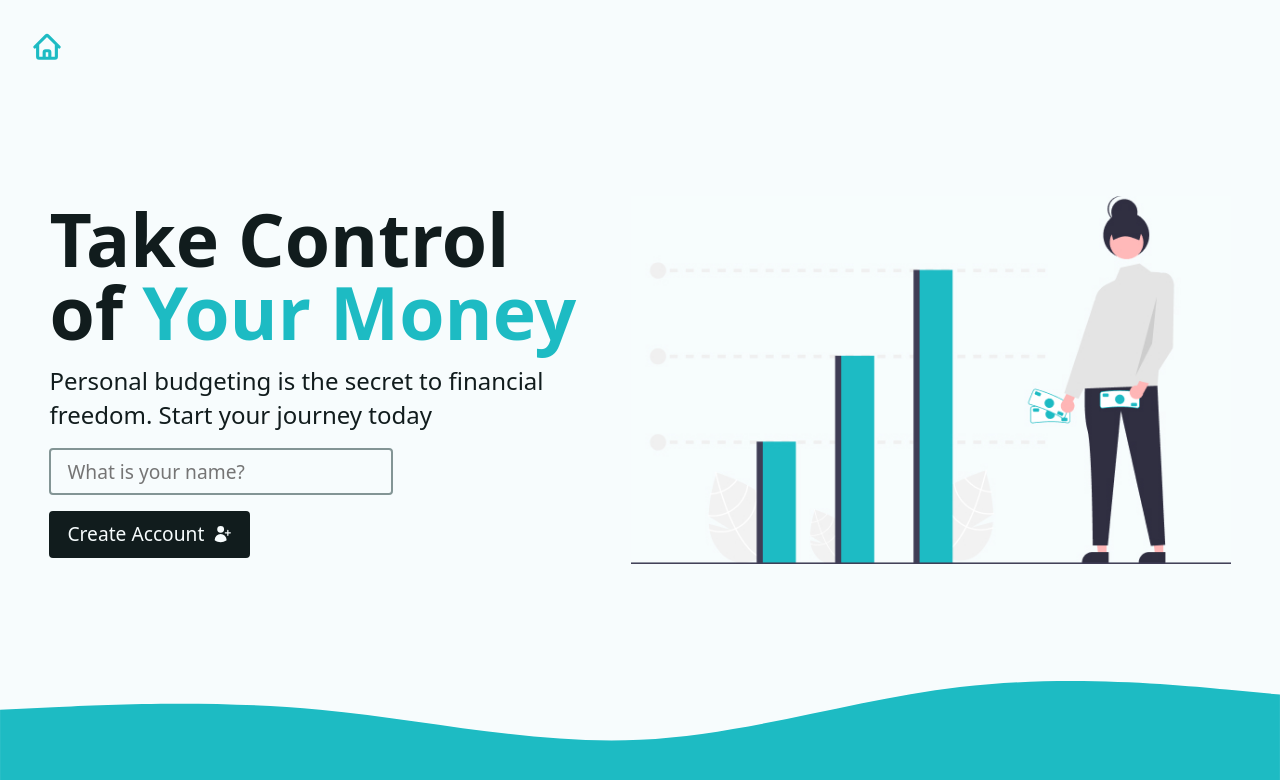
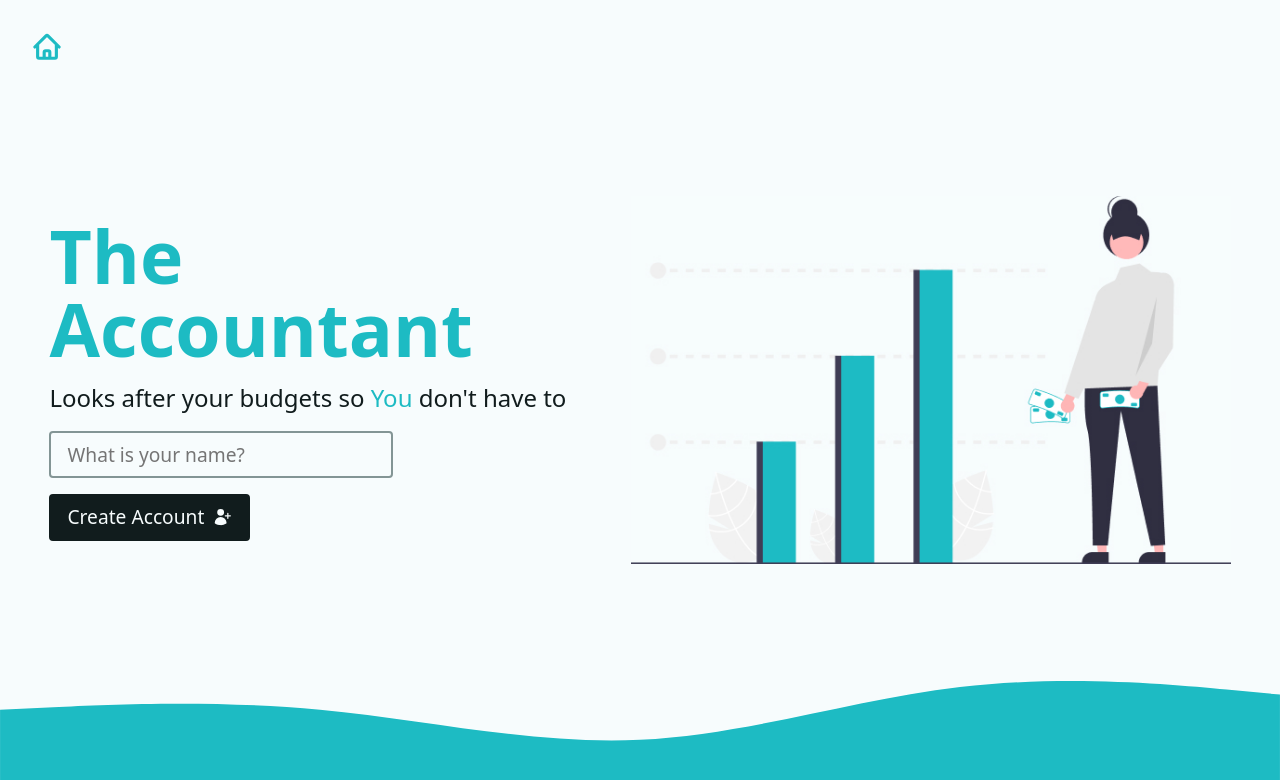
Before and after one commit to haggqvist459/revisorn, a React (Vite) app: page / in a window 1280 px wide. Shown: the top 780 px of the page. Built offline with nearby package versions, Linux system fonts and the light colour scheme.

Commit message:
added netlify.toml, minor UI changes

```diff
--- a/src/components/Intro.jsx
+++ b/src/components/Intro.jsx
@@ -12,9 +12,9 @@ const Intro = () => {
     <div className='intro'>
         <div>
             <h1>
-                Take Control of <span className="accent">Your Money</span>
+              <span className="accent">The Accountant</span>
             </h1>
-            <p>Personal budgeting is the secret to financial freedom. Start your journey today</p>
+            <p>Looks after your budgets so <span className="accent">You</span> don't have to</p>
             <Form method="post">
               <input type="text" name="userName" required placeholder='What is your name?' aria-label='your name' autoComplete='given-name'/>
               <input type='hidden' name='_action' value='newUser'/>
```
Also changed, not shown: 1 other file (tests, documents, lock files or other folders).
